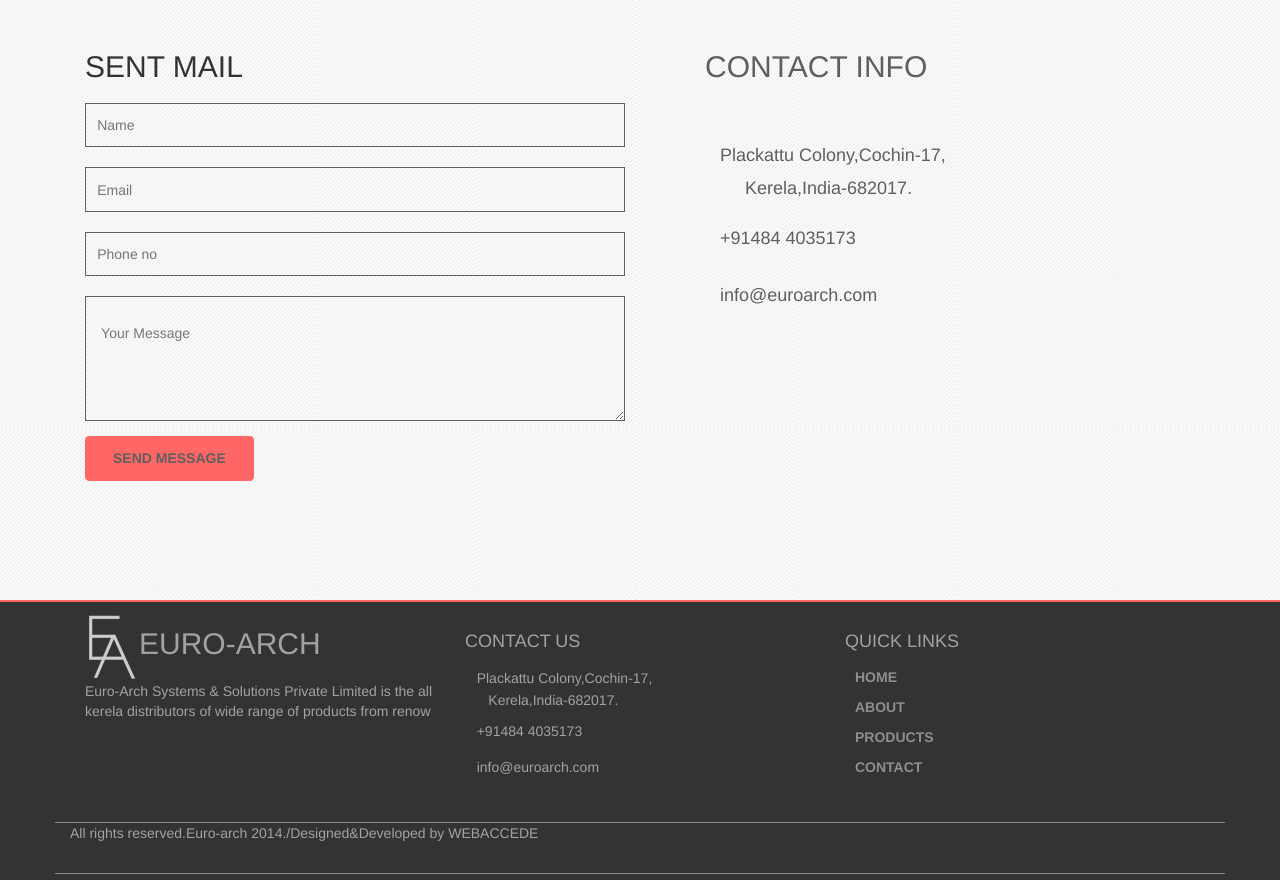
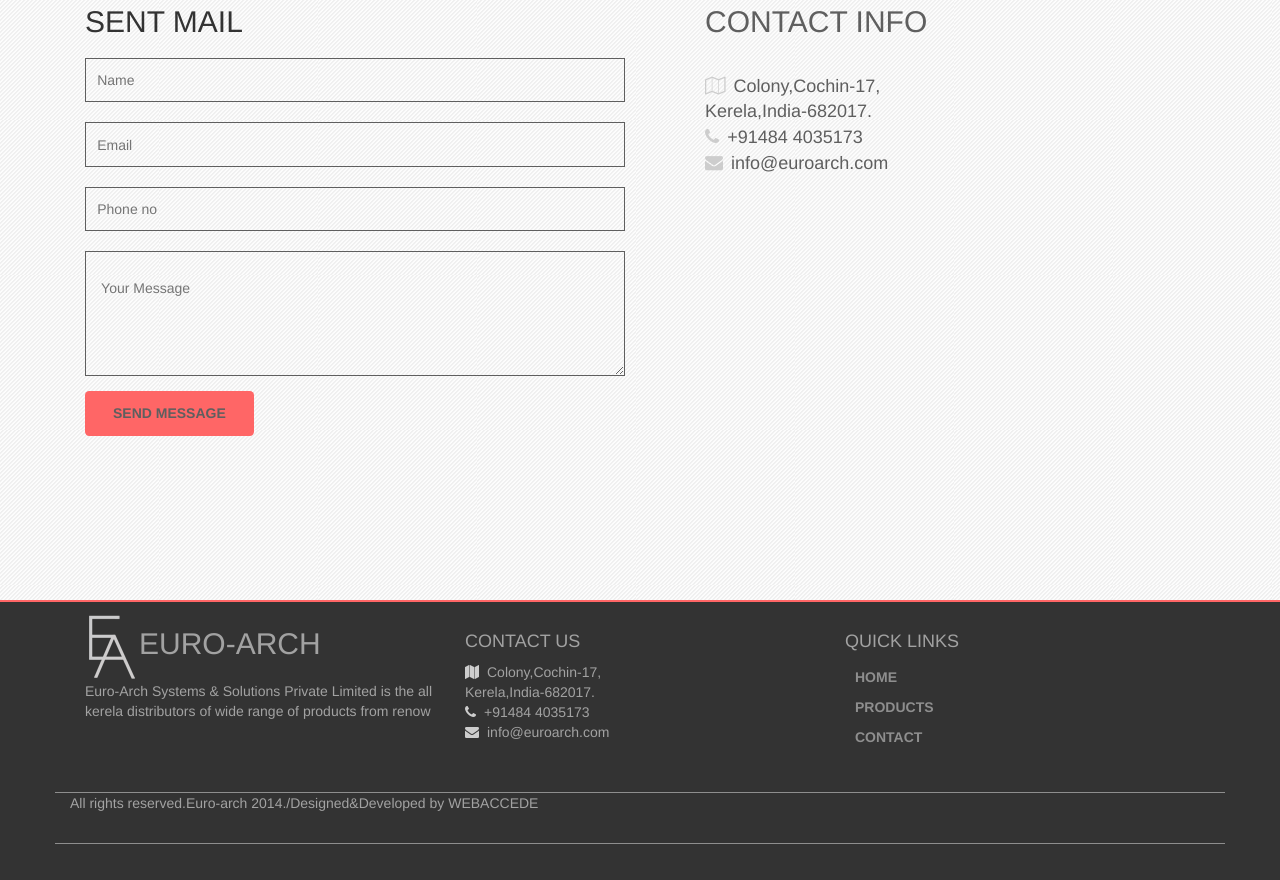
Before and after one commit to dinujacobt/euroarch1, a CodeIgniter app: page /euroarch/contact in a window 1280 px wide. Shown: the part 640-1520 px from the top of the page. Run offline with CodeIgniter, Linux system fonts and the light colour scheme; some libraries are stand-ins or nearby versions.

Commit message:
laptop final commit

```diff
--- a/application/config/config.php
+++ b/application/config/config.php
@@ -35,7 +35,7 @@ $config['base_url'] = 'http://localhost/euroarch/';
 | variable so that it is blank.
 |
 */
-$config['index_page'] = 'index.php';
+$config['index_page'] = '';
 
 /*
 |--------------------------------------------------------------------------
--- a/application/controllers/Admin.php
+++ b/application/controllers/Admin.php
@@ -14,6 +14,10 @@ Class Admin extends CI_Controller {
         $this->load->library('form_validation');
         $this->load->helper('form');
         $this->load->model('admin_model');
+        if (!isset($this->session->userdata['user_id'])) {
+            redirect('login');
+            exit;
+        }
     }
 
     public function index($messages = NULL) {
--- a/application/controllers/Contact.php
+++ b/application/controllers/Contact.php
@@ -6,8 +6,20 @@
  * and open the template in the editor.
  */
 
-Class Contact extends CI_Controller{
-    function index(){
+Class Contact extends CI_Controller {
+
+    function index() {
         $this->load->view('contact');
     }
+
+    function send_mail() {
+        $this->email->from('dinu.jacob@sblsoftware.com', 'Your Name');
+        $this->email->to('dinujacobt@gmail.com');
+
+        $this->email->subject('Email Test');
+        $this->email->message('Testing the email class.');
+
+        $this->email->send();
+    }
+
 }
--- a/application/controllers/Products.php
+++ b/application/controllers/Products.php
@@ -8,6 +8,8 @@
 
 Class Products extends CI_Controller{
     function index(){
-        $this->load->view('product');
+        $this->load->model('admin_model');
+        $data['products'] = $this->admin_model->all_active_products();
+        $this->load->view('product',$data);
     }
 }
--- a/application/models/Admin_model.php
+++ b/application/models/Admin_model.php
@@ -89,6 +89,11 @@ Class Admin_model extends CI_Model {
         return $this->db->get('products')->result_array()[0];
     }
 
+    function all_active_products(){
+        $this->db->where(array('active' => 1, 'delete_status' => 0));
+        return $this->db->get('products')->result_array();
+    }
+
 }
 
 ?>
--- a/application/views/contact.php
+++ b/application/views/contact.php
@@ -1,29 +1,15 @@
 <?php $this->load->view('header') ?>
 <div class="cont">
-    <div id="googleMap" style="width:100%;height:500px;"></div>
-
-    <script>
-        function initialize()
-        {
-            var mapProp = {
-                center: new google.maps.LatLng(51.508742, -0.120850),
-                zoom: 5,
-                mapTypeId: google.maps.MapTypeId.ROADMAP
-            };
-            var map = new google.maps.Map(document.getElementById("googleMap"), mapProp);
-        }
-
-        google.maps.event.addDomListener(window, 'load', initialize);
-    </script>
+    <iframe src="https://www.google.com/maps/embed?pb=!1m18!1m12!1m3!1d3929.5095698571877!2d76.29463071434243!3d9.974699292868504!2m3!1f0!2f0!3f0!3m2!1i1024!2i768!4f13.1!3m3!1m2!1s0x3b080d352672520b%3A0xe5ebd09e8f4bcfe9!2sEuro-Arch+Systems+%26+Solutions+Pvt+Ltd!5e0!3m2!1sen!2sin!4v1509478145306" width="100%" height="450" frameborder="0" style="border:0" allowfullscreen></iframe>
     <div class="form">
         <div class="container">
             <div class="col-md-6">
-                <form>
+                <form action="<?= base_url()?>contact/send_mail">
                     <h2>SENT MAIL</h2>
-                    <input type="text" id="name" placeholder="Name" name="name">
-                    <input type="text" id="email" placeholder="Email" name="email">
-                    <input type="text" id="pno" placeholder="Phone no" name="pno">
-                    <textarea name="message" id="message" placeholder=" Your Message"></textarea>
+                    <input type="text" placeholder="Name" name="name">
+                    <input type="text" placeholder="Email" name="email">
+                    <input type="text" placeholder="Phone no" name="pno">
+                    <textarea name="message" placeholder=" Your Message"></textarea>
                     <input type="submit" value="Send Message">
                 </form>
             </div>
@@ -31,9 +17,9 @@
                 <div class="cinfo">
                     <h2>CONTACT INFO</h2>
                     <br>
-                    <i class="ion-android-location" style="font-size:40px;"></i>&nbsp&nbsp&nbspPlackattu Colony,Cochin-17,<br>&nbsp&nbsp&nbsp&nbsp&nbsp&nbsp&nbsp&nbspKerela,India-682017.<br>
-                    <i class="ion-ios7-telephone" style="font-size:40px;"></i>&nbsp&nbsp&nbsp+91484 4035173<br>
-                    <i class="ion-email" style="font-size:40px;"></i>&nbsp&nbsp&nbspinfo@euroarch.com
+                    <i class="fa fa-map-o"></i>Colony,Cochin-17,<br>Kerela,India-682017.<br>
+                    <i class="fa fa-phone"></i>+91484 4035173<br>
+                    <i class="fa fa-envelope"></i>info@euroarch.com
                 </div>
             </div>
         </div>
--- a/application/views/footer.php
+++ b/application/views/footer.php
@@ -6,19 +6,19 @@
             <div class="flogo"><img src="<?= theme ?>images/eurof.png">EURO-ARCH</div>
             <p>Euro-Arch Systems & Solutions Private Limited is the all kerela distributors of wide range of products from renow</p>
         </div>
-        <div class="col-md-4">
+        <div class="col-md-4 address">
             <h4>CONTACT US</h4>
-            <i class="ion-android-location" style="font-size:20px;"></i>&nbsp&nbsp&nbspPlackattu Colony,Cochin-17,<br>&nbsp&nbsp&nbsp&nbsp&nbsp&nbspKerela,India-682017.<br>
-            <i class="ion-ios7-telephone" style="font-size:25px;"></i>&nbsp&nbsp&nbsp+91484 4035173<br>
-            <i class="ion-email" style="font-size:25px;"></i>&nbsp&nbsp&nbspinfo@euroarch.com
+            <i class="fa fa-map" ></i>Colony,Cochin-17,<br>Kerela,India-682017.<br>
+            <i class="fa fa-phone" ></i>+91484 4035173<br>
+            <i class="fa fa-envelope"></i>info@euroarch.com
         </div>
         <div class="col-md-4">
             <h4>QUICK LINKS</h4>
             <ul class="flinks">
                 <li><a href="<?= base_url() ?>">HOME</a></li>
-                <li><a href="<?= base_url() ?>index.php/about">ABOUT</a></li>
-                <li><a href="<?= base_url() ?>index.php/products">PRODUCTS</a></li>
-                <li><a href="<?= base_url() ?>index.php/contact">CONTACT</a></li>
+                <!--<li><a href="<?= base_url() ?>about">ABOUT</a></li>-->
+                <li><a href="<?= base_url() ?>products">PRODUCTS</a></li>
+                <li><a href="<?= base_url() ?>contact">CONTACT</a></li>
             </ul>
         </div>
     </div>
@@ -28,6 +28,8 @@
     </div>
 </div>
 <script src="<?= theme ?>js/jquery.min.js" type="text/javascript"></script>
+<script type="text/javascript" src='//cdn.datatables.net/1.10.16/js/jquery.dataTables.min.js'></script>
+
 <script src="<?= theme ?>js/bootstrap.min_2.js" type="text/javascript"></script>
 <script src="<?= theme ?>js/custom.js" type="text/javascript"></script>
 </body>
--- a/application/views/header.php
+++ b/application/views/header.php
@@ -3,9 +3,11 @@
     <head>
         <title>Euroarch</title>
         <meta name="viewport" content="width=device-width, initial-scale=1">
+        <link rel="icon" href="<?= theme ?>images/eurof.png" />
         <link href="<?= theme ?>fonts/font-awesome/css/font-awesome.min.css" rel="stylesheet" type="text/css"/>
         <link href="<?= theme ?>css/bootstrap.css" rel='stylesheet' type='text/css'/>
         <link href="<?= theme ?>css/euro.css" rel='stylesheet' type='text/css'/>
+        <link href="//cdn.datatables.net/1.10.16/css/jquery.dataTables.min.css" rel='stylesheet' type='text/css'/>
 
     </head>
     <body>
@@ -45,7 +47,7 @@
                 <div class="logo">EUROARCH</div>
                 <ul class="navi">
                     <li><a href="<?= base_url() ?>">HOME</a></li>
-                    <li><a href="<?= base_url() ?>about">ABOUT</a></li>
+                    <!--<li><a href="<?= base_url() ?>about">ABOUT</a></li>-->
                     <li><a href="<?= base_url() ?>products">PRODUCTS</a></li>
                     <li><a href="<?= base_url() ?>contact">CONTACT</a></li>
                 </ul>
--- a/application/views/product_list.php
+++ b/application/views/product_list.php
@@ -56,7 +56,7 @@ $this->load->view('header');
                                     <td>
                                         <a href="<?= base_url() ?>admin/edit_product/<?= $row['id']; ?>">Edit</a>
                                         <a href="<?= base_url() ?>admin/status_change/<?= $row['id']; ?>/0">Inactive</a>
-                                        <a href="<?= base_url() ?>admin/delete_product/<?= $row['id']; ?>">Delete</a>
+                                        <a href="<?= base_url() ?>admin/delete_product/<?= $row['id']; ?> " onclick="return confirm('Are you sure?')">Delete</a>
                                     </td>
                                 </tr>
                                 <?php
@@ -93,7 +93,7 @@ $this->load->view('header');
                                     <td>
                                         <a href="<?= base_url() ?>admin/edit_product/<?= $row['id']; ?>">Edit</a>
                                         <a href="<?= base_url() ?>admin/status_change/<?= $row['id']; ?>/1">Active</a>
-                                        <a href="<?= base_url() ?>admin/delete_product/<?= $row['id']; ?>">Delete</a>
+                                        <a href="<?= base_url() ?>admin/delete_product/<?= $row['id']; ?> " onclick="return confirm('Are you sure?')">Delete</a>
                                     </td>
                                 </tr>
                                 <?php
@@ -108,5 +108,6 @@ $this->load->view('header');
         </div>
     </div>
 </section>
+
 <?php
 $this->load->view('footer');
--- a/theme/css/euro.css
+++ b/theme/css/euro.css
@@ -273,17 +273,19 @@ section{
 .pbody {
     background: url('../images/services-bg.jpg');
     width: 100%;
-    height: 1100px;
+    padding-bottom: 40px;
 }
 
 .product {
     height: 250px;
     width: 100%;
-    border: 2x solid #5f5f5f;
+    border: 2px solid rgba(95, 95, 95, 0.24);
     background-color: #fff;
     position: relative;
     margin-top: 30px;
-    box-shadow: 0px 1px 5px 0px #dcdcdc;
+    -webkit-box-shadow: 4px 6px 24px -4px rgba(0,0,0,0.75);
+-moz-box-shadow: 4px 6px 24px -4px rgba(0,0,0,0.75);
+box-shadow: 4px 6px 24px -4px rgba(0,0,0,0.75);
 }
 
 .pimage {
@@ -299,8 +301,13 @@ section{
     width: 100%;
     height: 100%;
     position: relative;
+    object-fit: cover;
 }
-
+.product .pdata{
+    width: 55%;
+    float: right;
+    padding: 0 10px 10px 10px;
+}
 ::-webkit-scrollbar {
     width: 10px;
 }
@@ -479,3 +486,14 @@ section{
     height: 80px;
     min-height: 80px;
 }
+.carousel-inner .item img{
+    min-width: 100%;
+    max-width: 100%;
+}
+.footer .address .fa,.cinfo .fa{
+    padding-right: 8px;
+    color: #cdcdcd;
+}
+.product-list .tab-pane{
+    margin-top: 10px;
+}
--- a/theme/js/custom.js
+++ b/theme/js/custom.js
@@ -23,3 +23,7 @@ $(function () {
     });
 
 });
+$(document).ready(function () {
+    $('#active_p_table').DataTable();
+    $('#inactive_p_table').DataTable();
+});
```
Also changed, not shown: application/views/euro.php (+34 -1 lines), application/views/product.php (+8 -15 lines), uploads/test1.jpg (added).
